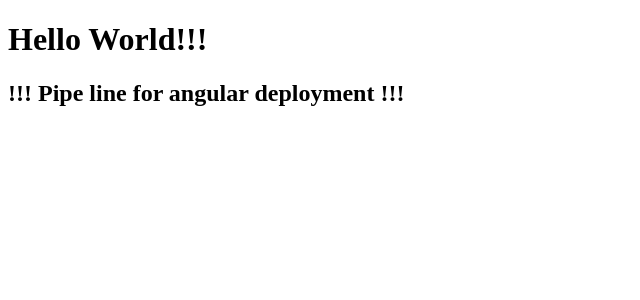
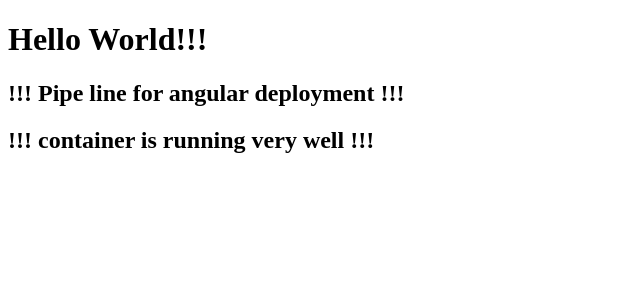
Before and after one commit to Amankashyap4/projectcicd, an Angular app: page / in a window 1280 px wide. Shown: the top 300 px of the page, without its empty margins (0-640 px from the left). Built offline with nearby package versions, Linux system fonts and the light colour scheme.

Commit message:
updating index file - 29

```diff
--- a/src/app/app.component.html
+++ b/src/app/app.component.html
@@ -9,6 +9,8 @@
 <h1>Hello World!!!</h1>
 
 <h2>!!! Pipe line for angular deployment !!! </h2>
+
+<h2>!!! container is running very well !!! </h2>
 <!-- * * * * * * * * * * * * * * * * * * * * * * * * * * * * * * * -->
 <!-- * * * * * * * * * * * The content above * * * * * * * * * * * -->
 <!-- * * * * * * * * * * is only a placeholder * * * * * * * * * * -->
```
